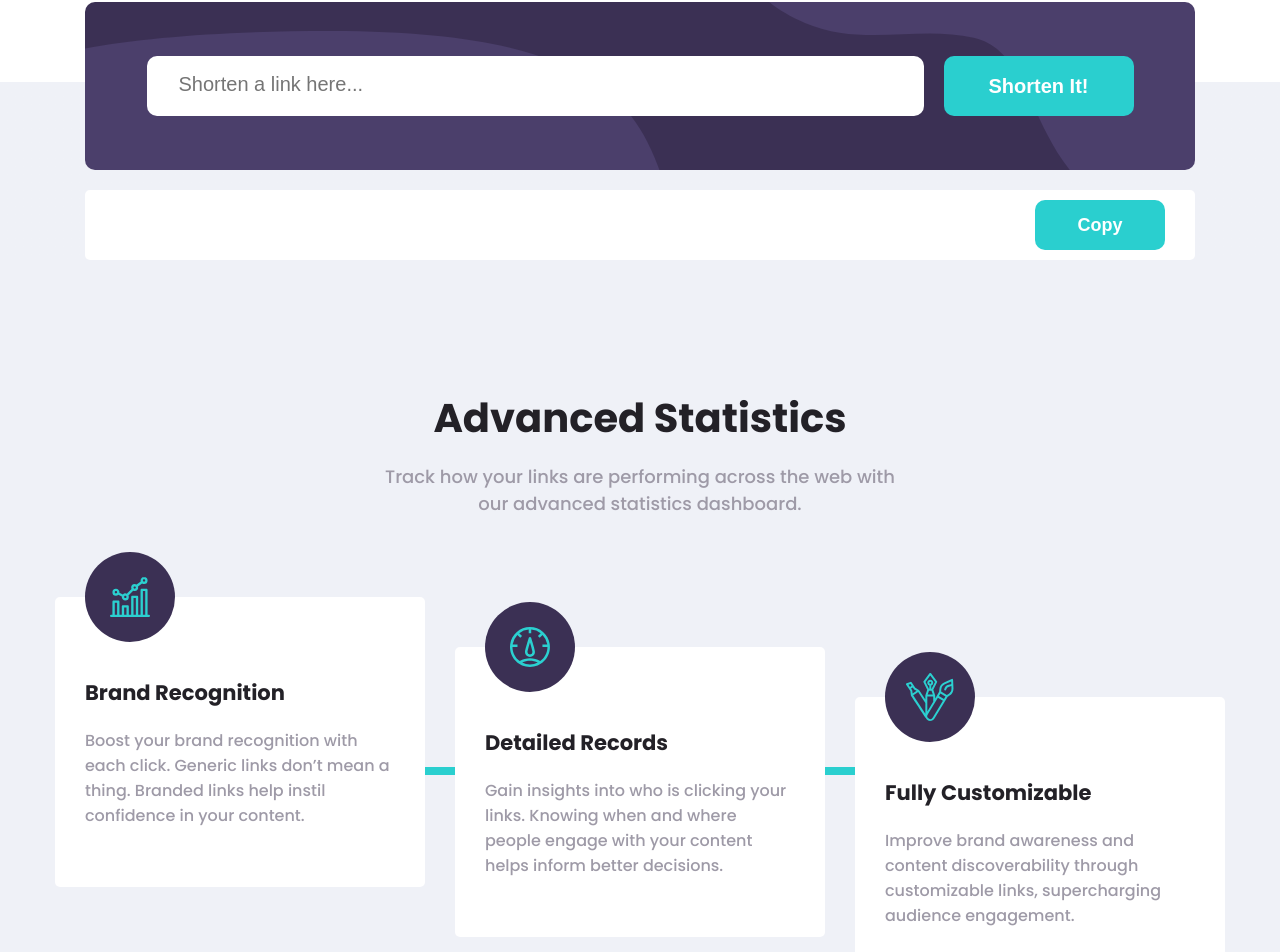
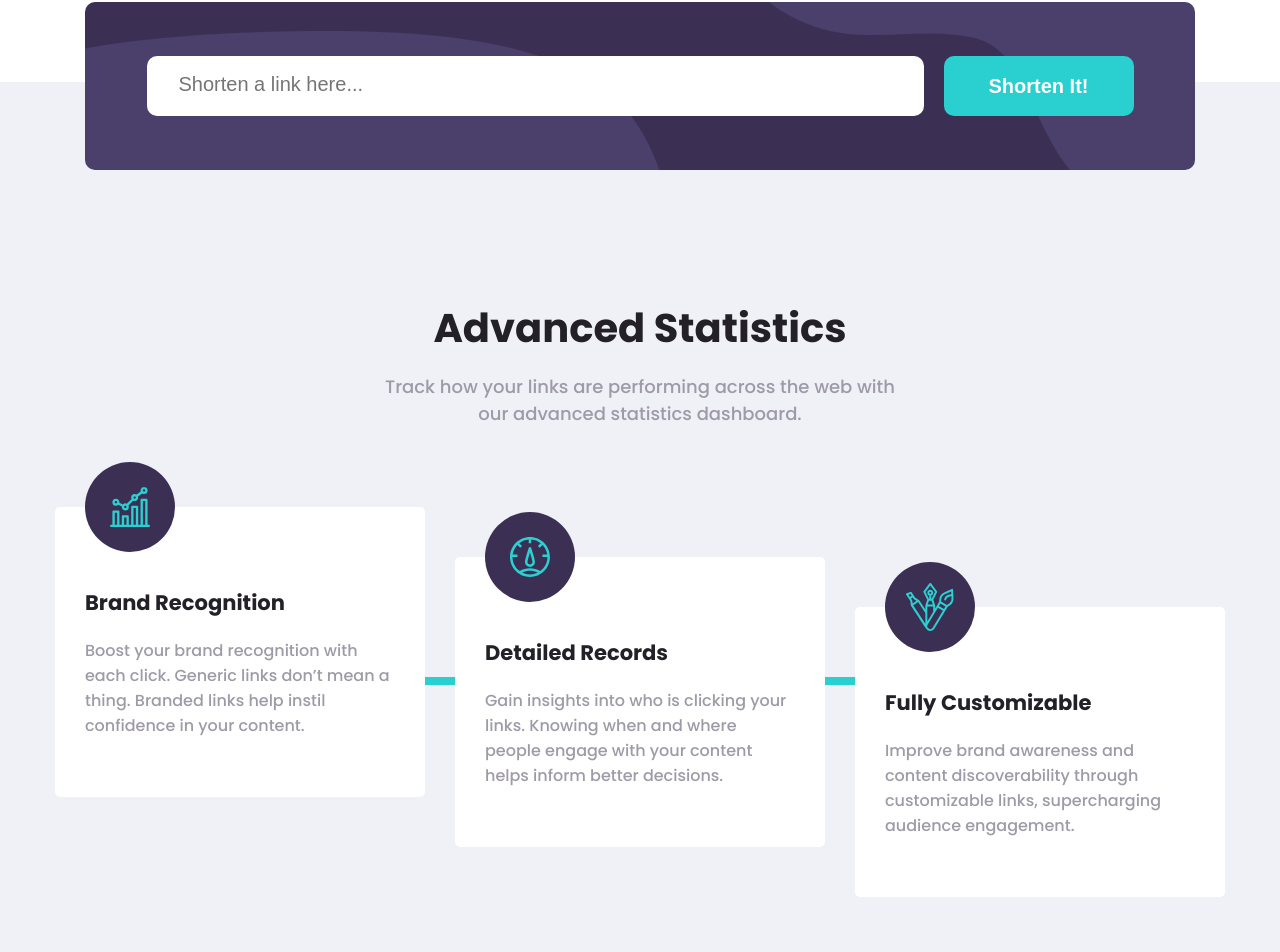
Before and after one commit to elienensousa/shortly, a React (Create React App) app: page / in a window 1280 px wide. Shown: the part 882-1834 px from the top of the page. Built offline with nearby package versions, Linux system fonts and the light colour scheme.

Commit message:
Map Componente ShortenedList

```diff
--- a/src/components/ShortenedList/index.js
+++ b/src/components/ShortenedList/index.js
@@ -1,15 +1,18 @@
 import './styles.scss'
 
-export function ShortenedList({input, shortened}){
+export function ShortenedList({userUrl}){
     return(
     <>
-        <div className='shortened'>
-            <div className='content'>
-                <span className='input_url'>{input}</span>
-                <span className='shortened_url'>{shortened}</span>
-           </div>
-           <button className='copy_button'>Copy</button>
-        </div>
+    {userUrl.map(url => (
+        <div key={url.urlInput} className='shortened'>
+        <div className='content'>
+            <span className='input_url'>{url.urlInput}</span>
+            <span className='shortened_url'>{url.urlShortened}</span>
+       </div>
+       <button className='copy_button'>Copy</button>
+    </div>
+    ))}
+
 
     </>
     )
--- a/src/components/ShortenerForm/index.js
+++ b/src/components/ShortenerForm/index.js
@@ -6,10 +6,11 @@ import validatorUrl from '../../util/validator'
 import { ShortenedList } from '../ShortenedList'
 
 export function ShortenerForm (){
+    const [validUrl, setValidUrl] = useState(true)
     const [loading, setLoading] = useState(false)
+    const [url, setUrl] = useState([])
     const [input, setIput] = useState("")
-    const [shortened, setShortened] = useState("")
-    const [validUrl, setValidUrl] = useState(true)
+    /*const [shortened, setShortened] = useState("")*/
 
 
     const handleClick = async () => {
@@ -20,8 +21,12 @@ export function ShortenerForm (){
                 const response = await axios(
                     `https://api.shrtco.de/v2/shorten?url=${input}`
                 )
-                setShortened(response.data.result.full_short_link)
+                /*setShortened( response.data.result.full_short_link)*/
 
+                setUrl([...url,{urlInput:input, urlShortened: response.data.result.full_short_link}])
+
+
+                setIput("")
                 setLoading(false)
             }catch(e){
                 console.log(e)
@@ -55,8 +60,8 @@ export function ShortenerForm (){
                     >Shorten It!</button>}
 
                 </div>
-                <ShortenedList input={input}
-                shortened={shortened} />
+
+                <ShortenedList userUrl={url} />
 
 
 
```
